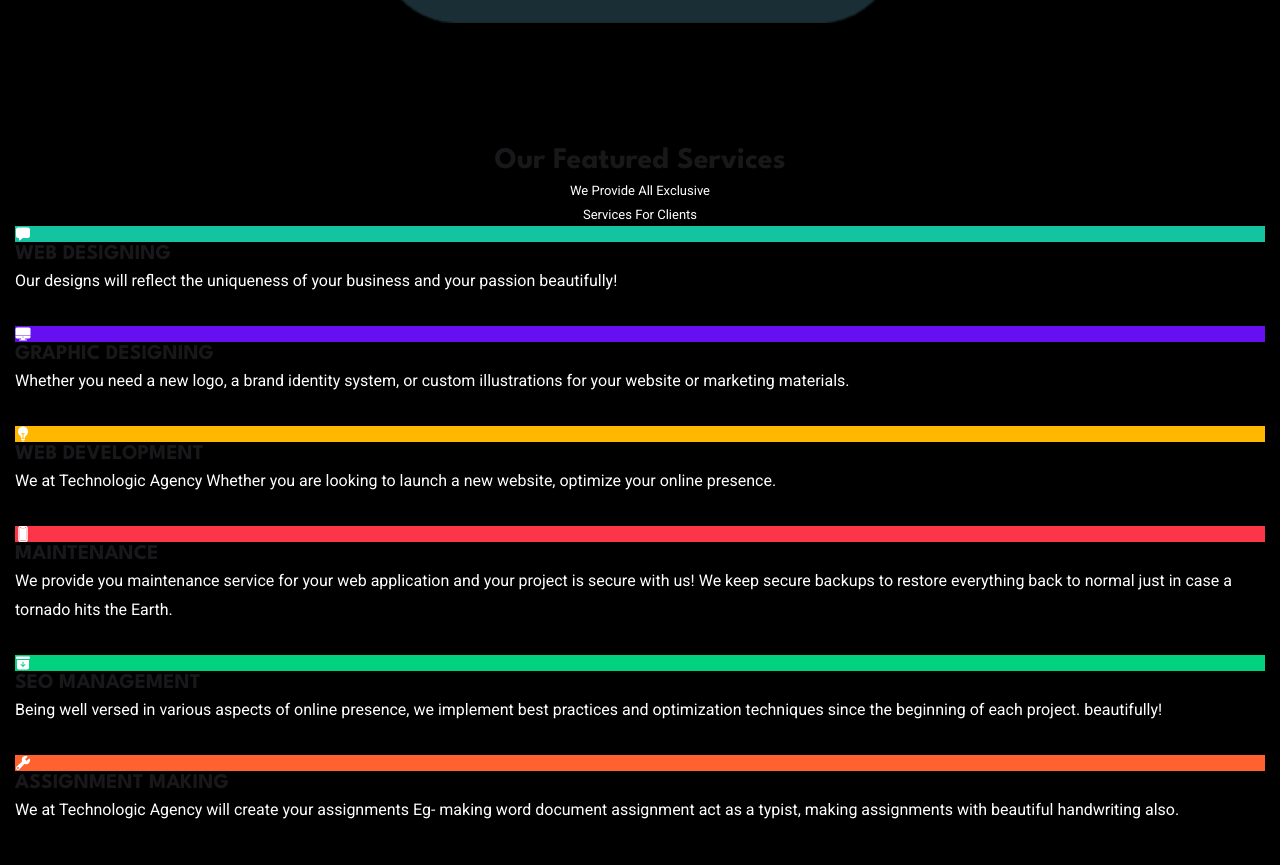
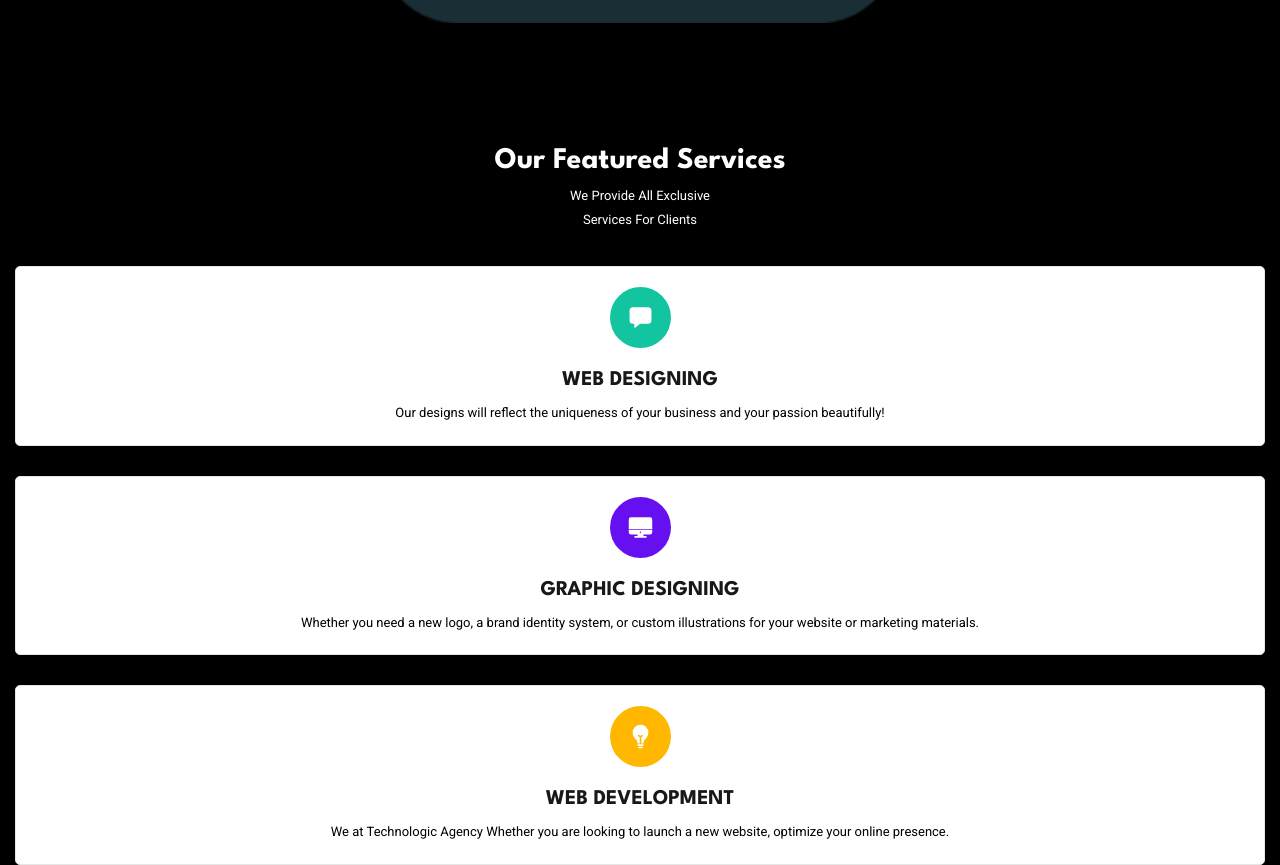
Before and after one commit to farhan0304/TechnoLogic-Project, a plain HTML site: page index.html in a window 1280 px wide. Shown: the part 1562-2427 px from the top of the page. Drawn offline with nearby package versions, Linux system fonts and the light colour scheme; a script that the page names is missing.

Commit message:
Add style for service section

```diff
--- a/style.css
+++ b/style.css
@@ -422,3 +422,56 @@
 #nav a {
   color: white;
 }
+
+/*-----------------------------------*\
+  #SERVICE
+\*-----------------------------------*/
+
+.service {
+    background-color: black;
+  }
+
+  .service .section-text {
+    margin-block: 5px 35px;
+  }
+
+  #service h2 {
+    color: white;
+  }
+
+  .service-card {
+    background-color: white;
+    color: black;
+    padding: 20px 15px;
+    border: 1px solid var(--platinum);
+    border-radius: var(--radius-5);
+    text-align: center;
+    box-shadow: var(--shadow-1);
+    transition: var(--transition-2);
+  }
+
+  h2 section-title {
+    color: white;
+  }
+
+  .service-card:is(:hover, :focus-within) {
+    transform: translateY(-10px);
+    background-color: var(--safety-orange);
+  }
+
+  .service-card .card-icon {
+    color: var(--white-1);
+    font-size: 25px;
+    max-width: max-content;
+    margin-inline: auto;
+    padding: 18px;
+    border-radius: 50%;
+  }
+
+  .service-card .card-title {
+    margin-block: 20px 8px;
+  }
+
+  .service-card .card-text {
+    font-size: var(--fs-6);
+  }
```
Lines whose indentation alone changed are shown as unchanged.
